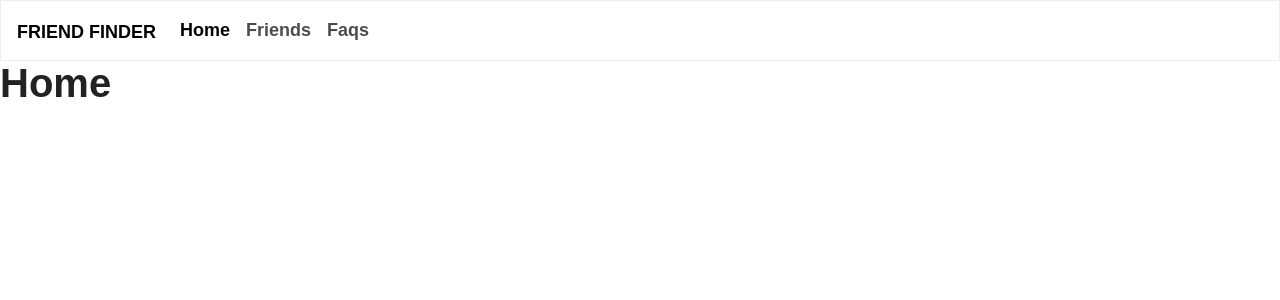
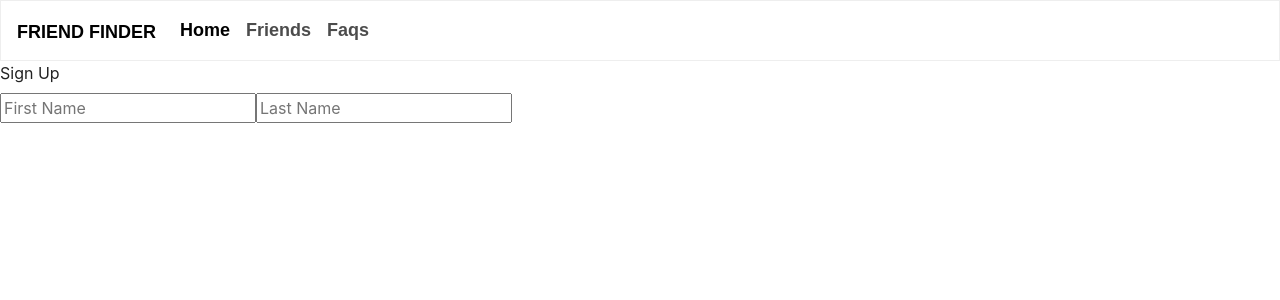
Before and after one commit to suarez9093/react_friend_finder, a React (Create React App) app in the folder client/: page / in a window 1280 px wide. Shown: the top 300 px of the page. Built offline with nearby package versions, Linux system fonts and the light colour scheme; a web font is replaced by a local one.

Commit message:
created an input form for sign up for first and last name

```diff
--- a/client/src/App.js
+++ b/client/src/App.js
@@ -1,10 +1,12 @@
 import React from "react";
 import { BrowserRouter as Router, Route, Switch } from "react-router-dom";
-import Books from "./pages/Books";
-import Detail from "./pages/Detail";
+// import Books from "./pages/Books";
+// import Detail from "./pages/Detail";
 import NoMatch from "./pages/NoMatch";
 import Nav from "./components/Nav";
-import Home from "./pages/Home"
+import Home from "./pages/Home";
+import Friends from "./pages/Friends";
+import Faqs from "./pages/Faqs";
 
 function App() {
   return (
@@ -13,8 +15,10 @@ function App() {
         <Nav />
         <Switch>
           <Route exact path="/" component={Home} />
-          <Route exact path="/books" component={Books} />
-          <Route exact path="/books/:id" component={Detail} />
+          <Route exact path="/friends" component={Friends} />
+          <Route exact path="/faqs" component={Faqs} />
+          {/* <Route exact path="/books" component={Books} /> */}
+          {/* <Route exact path="/books/:id" component={Detail} /> */}
           <Route component={NoMatch} />
         </Switch>
       </div>
--- /dev/null
+++ b/client/src/components/SignUpForm/SignUpForm.js
@@ -0,0 +1,27 @@
+import React from "react";
+
+function SignUpForm(props) {
+    return (
+        <div>
+            <label>Sign Up</label>
+            <br />
+            <input
+                type="text"
+                placeholder="First Name"
+                name="firstName"
+                onChange={props.handleChange}
+                value={props.data.firstName}
+            />
+
+            <input
+                type="text"
+                placeholder="Last Name"
+                name="lastName"
+                onChange={props.handleChange}
+                value={props.data.lastName}
+            />
+        </div>
+    )
+}
+
+export default SignUpForm;
--- /dev/null
+++ b/client/src/components/SignUpForm/SignUpFormContainer.js
@@ -0,0 +1,32 @@
+import React, { Component } from "react";
+import SignUpForm from "./SignUpForm";
+
+class SignUpFormContainer extends Component {
+    constructor () {
+        super()
+        this.state = {
+            firstName: ""
+        }
+
+        this.handleChange = this.handleChange.bind(this)
+    }
+
+    handleChange(event) {
+        const { name, value } = event.target
+        this.setState({
+            [name] : value
+        })
+    }
+    render () {
+        return (
+            <div>
+                <SignUpForm
+                    handleChange={this.handleChange}
+                    data={this.state}
+                />
+            </div>
+        )
+    }
+}
+
+export default SignUpFormContainer;
--- /dev/null
+++ b/client/src/pages/Faqs.js
@@ -0,0 +1,11 @@
+import React from "react";
+
+function Faqs() {
+    return (
+        <div>
+            <h1>Faqs</h1>
+        </div>
+    )
+}
+
+export default Faqs;
--- /dev/null
+++ b/client/src/pages/Friends.js
@@ -0,0 +1,11 @@
+import React from "react";
+
+function Friends() {
+    return (
+        <div>
+            <h1>Friends</h1>
+        </div>
+    )
+}
+
+export default Friends;
--- a/client/src/pages/Home.js
+++ b/client/src/pages/Home.js
@@ -1,9 +1,10 @@
 import React from "react";
+import SignUpFormContainer from "../components/SignUpForm/SignUpFormContainer";
 
 function Home() {
     return (
         <div>
-            <h1>Home</h1>
+            <SignUpFormContainer />
         </div>
     )
 }
```
